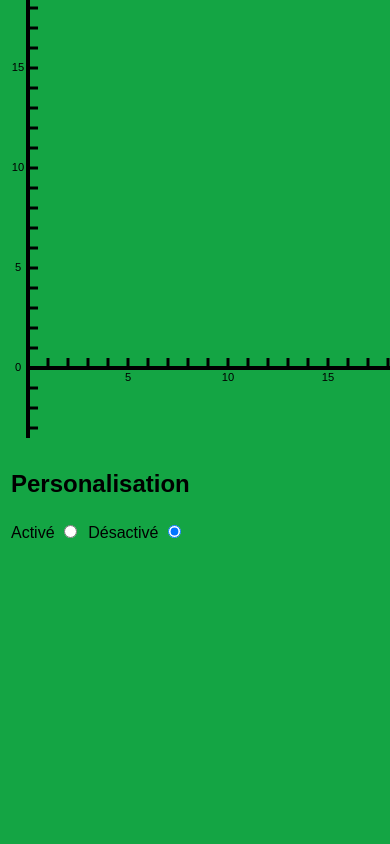
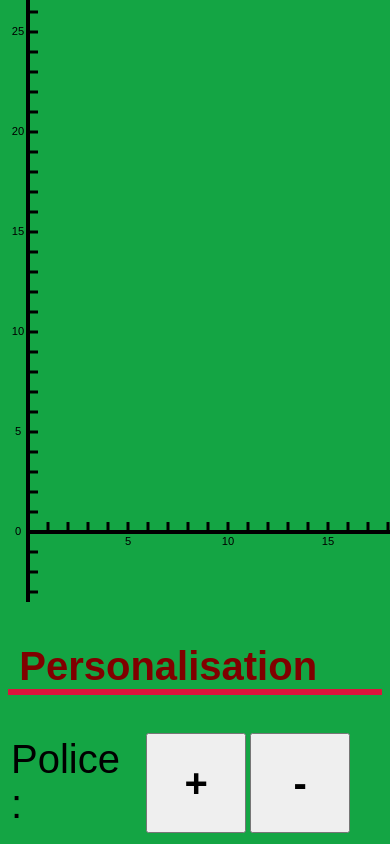
Before and after one commit to lpenaud/puit_canadien, a plain HTML site: page client/PageGraph.html in a window 390 px wide. Shown: the part 545-1389 px from the top of the page. Before the commit the page ends 1098 px from the top, so only its background shows below. Drawn offline with Linux system fonts and the light colour scheme.

Commit message:
Développement de la version mobile du site

```diff
--- a/client/JSGraph.js
+++ b/client/JSGraph.js
@@ -1,18 +1,18 @@
-var setNumberX=5, setNumberY=5,setGridX,setGridY;
+var setNumberX=5, setNumberY=5,setGridX,setGridY,setFont;
 
-function write(canvas,txt,x,y){
+function write(canvas,txt,x,y,font){
     $(canvas).drawText({
         fillStyle: 'black',
         strokeStyle: 'black',
         strokeWidth: 0, //Met en gras par defaut
         x: x, y: y,
-        fontSize: '0.7em',
+        fontSize: font+'em',
         fontFamily: 'sans-serif,serif',
         text: txt
     });
 }
 
-function curve(totalX,totalY,numberX,numberY,gridX,gridY) {
+function curve(totalX,totalY,numberX,numberY,gridX,gridY,font) {
     var y=10,x=20;
     var originX=20,maxX=640,originY=630,maxY=700,canvas='canvas';
     $('canvas').clearCanvas();
@@ -49,7 +49,7 @@ function curve(totalX,totalY,numberX,numberY,gridX,gridY) {
         totalX++;
         if (numberX) {
             if (totalX%numberX==0){
-            write(canvas,totalX,x,originY+10);
+            write(canvas,totalX,x,originY+10,font);
             }
         }
     }
@@ -72,7 +72,7 @@ function curve(totalX,totalY,numberX,numberY,gridX,gridY) {
         totalY--;
         if (numberY) {
             if (totalY%numberY==0){
-                write(canvas,totalY,originX-10,y);
+                write(canvas,totalY,originX-10,y,font);
             }
         }
     }
@@ -124,6 +124,6 @@ function number(xy) {
     curve(0,31,setNumberX,setNumberY,setGridX,setGridY);
 }
 
-curve(0,31,setNumberX,setNumberY);
+curve(0,31,setNumberX,setNumberY,false,false,'0.7');
 $('#numberX').val('5');
 $('#numberY').val('5');
--- a/client/PageGraph.html
+++ b/client/PageGraph.html
@@ -20,13 +20,12 @@
     </ul>
 </div>
 
-<canvas width='630' height='705'></canvas>
+<canvas width='630' height='705' id='curve'></canvas>
 
-<table id='future'>
+<div id='future'>
+<h2>Personalisation</h2>
+<table>
     <thead>
-            <tr>
-                <td colspan='2'><h2>Personalisation</h2></td>
-            </tr>
             <tr>
                 <td>Activé <input type="radio" name="perso" id='custom' /></td>
                 <td>Désactivé <input type="radio" name="perso" id="normal" checked/></td>
@@ -48,7 +47,17 @@
             <td>Y<input type="checkbox" id='gridY' onclick='setGrid(this);'/></td>
         </tr>
     </tbody>
+    <tfoot>
+        <tr>
+            <td rowspan='2'><label for='font'>Police :</label></td>
+        </tr>
+        <tr>
+            <td><input type="button" value="+" name='font'/></td>
+            <td><input type="button" value="-" name='font'/></td>
+        </tr>
+    </tfoot>
 </table>
+</div>
 
 <script src="Jquery/jquery-1.12.0.min.js"></script>
 <script src="Jquery/jcanvas.min.js"></script>
--- a/client/style.css
+++ b/client/style.css
@@ -26,9 +26,7 @@ a:hover {
 h1 {
     text-align: center;
     margin-bottom: 50px;
-    border-bottom: 4px;
-    border-bottom-color: rgba(255,255,255,.8);
-    border-bottom-style: dashed;
+    border-bottom: 4px dashed rgba(255,255,255,.8);
     padding: 0px 5px 25px 5px;
     font-size: 2.5em;
     position: relative;
@@ -40,13 +38,17 @@ h1 {
     font-weight: bold;
 }
 
-@media screen and (min-width: 1024px) {
+#sumbit1 {
+        width: 20%;
+    }
+
+@media screen and (min-width: 1024px) { /* Pour les PCs */
     #information,#future {
          float: left;
          border-width: 5px;
          border-style: solid;
          border-radius: 15px;
-         left: 2%;
+         margin-left: 2%;
          position: absolute;
          width: 25%;
          padding-left: 2%;
@@ -76,7 +78,7 @@ h1 {
 
     #future {
         clear: both;
-        top: 35%;
+        margin-top: 11%;
         border-color: blue;
     }
 
@@ -85,12 +87,32 @@ h1 {
     }
 
     canvas {
-        margin-left: 40%;
+        float: right;
+    }
+
+    #curve {
+        margin-right: 20%;
+    }
+
+    #thermometer {
+        margin-right: 40%;
     }
 
 }
 
-@media screen and (max-width: 1024px) {
+@media screen and (max-width: 1000px) { /* Pour les mobiles */
+    h1 {
+        font-size: 4em;
+        border-bottom-width: 12px;
+    }
+
+    h2 {
+        font-size: 2.5em;
+        border-bottom: solid 6px crimson;
+        color: maroon;
+        text-indent:3%;
+    }
+
     #information {
         margin: 5% 0 5% 0;
     }
@@ -109,4 +131,36 @@ h1 {
         margin-left: 10%;
         width: 60%;
     }
+
+    #future {
+        width: 100%;
+        display: block;
+    }
+
+    #future label,input {
+        display: flex;
+        font-size: 2em;
+    }
+
+    #sumbit1 {
+        height: 80px;
+    }
+
+    #future thead,tbody {
+        display: none;
+    }
+
+    #future input[type='button'] {
+        display: block;
+        font-size: 2.5em;
+        font-weight: bold;
+        width: 100px;
+        height: 100px;
+        margin-right: 40%;
+    }
+
+    #future label[for='font'] {
+        font-size: 2.5em;
+        margin-right: 20%;
+    }
 }
```
Also changed, not shown: client/index.html (+2 -2 lines).
